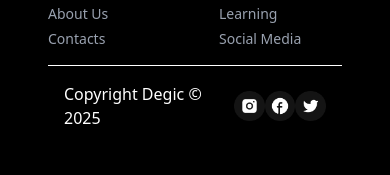
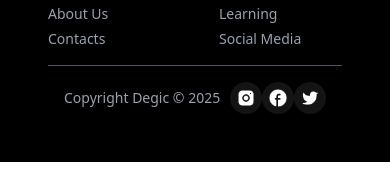
Before and after one commit to saad-mamun/Degic, a React (Vite) app: page / in a window 390 px wide. Shown: the part 6896-7071 px from the top of the page. Built offline with nearby package versions, Linux system fonts and the light colour scheme.

Commit message:
ResponsiveSolution

```diff
--- a/src/components/Footer.jsx
+++ b/src/components/Footer.jsx
@@ -81,9 +81,9 @@ const Footer = () => {
           </div>
         </div>
       </div>
-      <hr className="text-white" />
+      <hr className="text-gray-600" />
       <div className='flex items-center justify-between px-4'>
-        <h3 className='text-white' >Copyright Degic © {new Date().getFullYear()} </h3>
+        <h3 className='text-gray-400 text-[14px] md:text-base ' >Copyright Degic © {new Date().getFullYear()} </h3>
         <div className='flex'>
            {
             SocialLinks.map(((item, index)=> (
```
